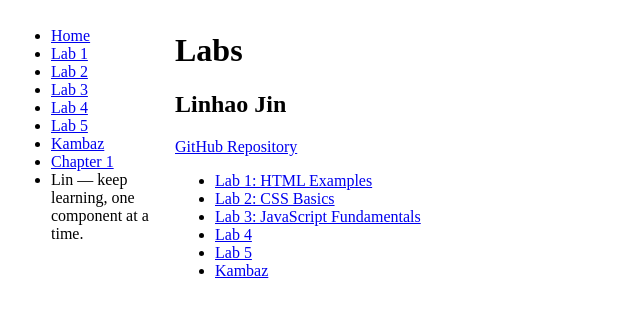
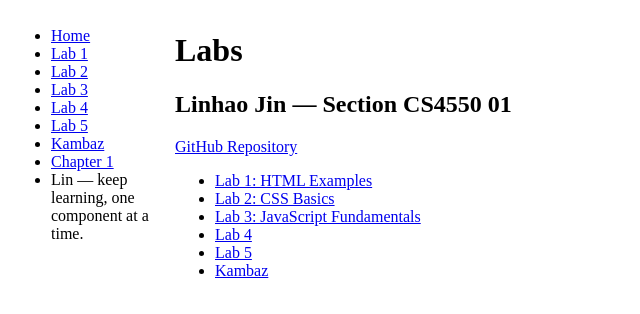
Before and after one commit to Megurni/webdev-client, a Next.js app: page /labs in a window 1280 px wide. Shown: the top 314 px of the page, without its empty margins (0-640 px from the left). Built offline with nearby package versions, Linux system fonts and the light colour scheme.

Commit message:
Add CS4550 01 section beside student name

```diff
--- a/app/labs/page.tsx
+++ b/app/labs/page.tsx
@@ -4,7 +4,7 @@ export default function Labs() {
   return (
     <div id="wd-labs">
       <h1>Labs</h1>
-      <h2>Linhao Jin</h2>
+      <h2>Linhao Jin — Section CS4550 01</h2>
       <a
         id="wd-github"
         href="https://github.com/Megurni/webdev-client"
```
